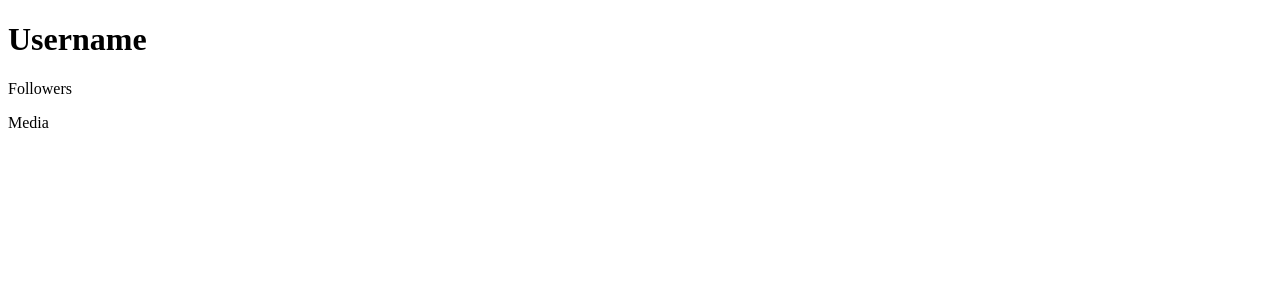
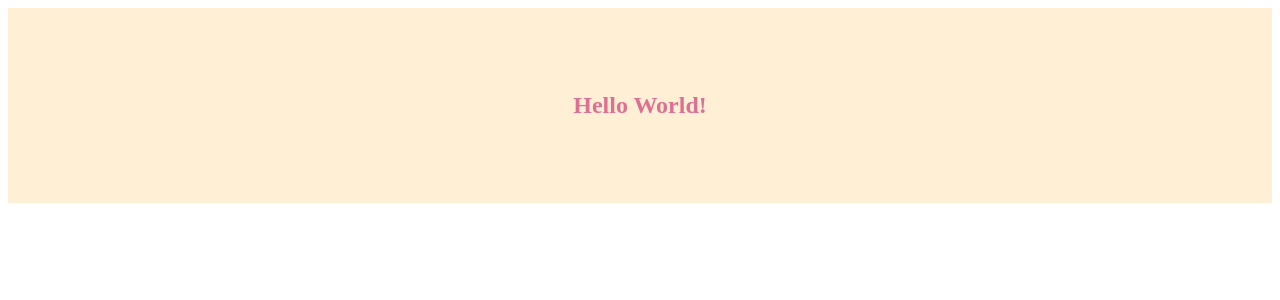
Before and after one commit to dannzdev/instagram-redesign-app, a React app: page / in a window 1280 px wide. Shown: the top 300 px of the page. Built offline with nearby package versions, Linux system fonts and the light colour scheme.

Commit message:
Bug of Webpack Server solved

```diff
--- a/package.json
+++ b/package.json
@@ -30,14 +30,13 @@
     "@babel/preset-react": "^7.16.7",
     "axios": "^0.24.0",
     "babel-loader": "^8.2.3",
-    "html-loader": "^3.0.1",
+    "html-loader": "^3.1.0",
     "html-webpack-plugin": "^5.5.0",
     "react": "^17.0.2",
     "react-dom": "^17.0.2",
     "react-router-dom": "^6.2.1",
     "webpack": "^5.65.0",
-    "webpack-cli": "^4.9.1",
-    "webpack-dev-server": "^4.7.2"
+    "webpack-cli": "^4.9.1"
   },
   "devDependencies": {
     "babel-plugin-styled-components": "^2.0.2",
--- a/src/container/App.jsx
+++ b/src/container/App.jsx
@@ -1,13 +1,13 @@
 import React from "react";
-
+import Title from "../container/Title";
+import Wrapper from "../container/Wrapper";
 const App = () => {
     return (
-        <div>
-            <h1>Username</h1>
-            <p>Followers</p>
-            <div>Media</div>
-
-        </div>
+            <Wrapper>
+              <Title>
+                Hello World!
+              </Title>
+            </Wrapper>
     )
 }
 
--- /dev/null
+++ b/src/container/Title.jsx
@@ -0,0 +1,9 @@
+import styled from "styled-components";
+
+const Title = styled.h1`
+  font-size: 1.5em;
+  text-align: center;
+  color: palevioletred;
+`;
+
+export default Title;
--- /dev/null
+++ b/src/container/Wrapper.jsx
@@ -0,0 +1,8 @@
+import styled from "styled-components";
+
+const Wrapper = styled.section`
+  padding: 4em;
+  background: papayawhip;
+`;
+
+export default Wrapper;
```
Also changed, not shown: 1 other file (tests, documents, lock files or other folders).
